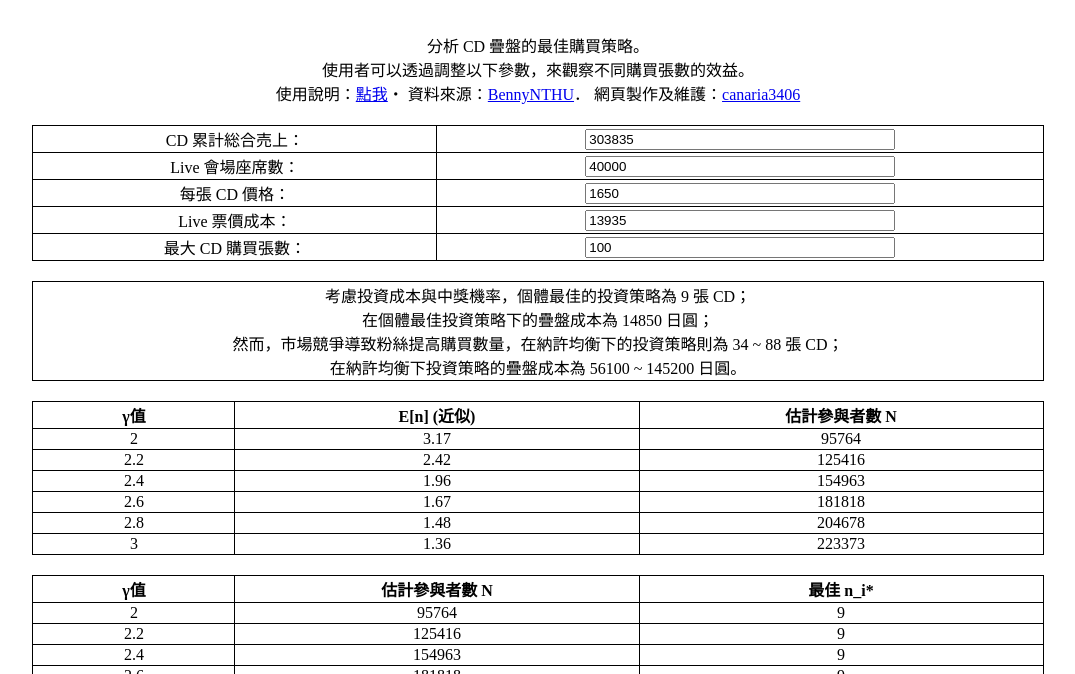
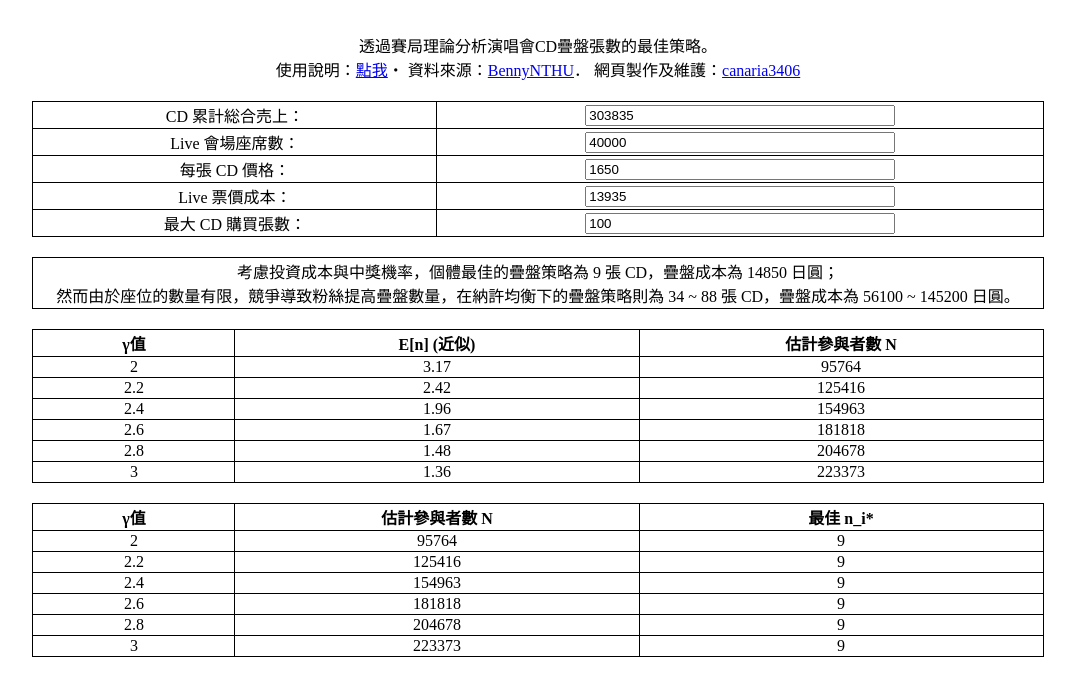
Before and after one commit to canaria3406/Ticket_Decision_Analysis, a plain HTML site: page index.html in a window 1280 px wide. Shown: the part 69-743 px from the top of the page, without its empty margins (102-1177 px from the left). Drawn offline with nearby package versions, Linux system fonts and the light colour scheme.

Commit message:
20250329

```diff
--- a/index.html
+++ b/index.html
@@ -18,8 +18,7 @@
     <h1>Ticket Decision Analysis</h1>
 
     <p>
-    分析 CD 疊盤的最佳購買策略。<br>
-    使用者可以透過調整以下參數，來觀察不同購買張數的效益。<br>
+    透過賽局理論分析演唱會CD疊盤張數的最佳策略。<br>
     使用說明：<a href="https://github.com/canaria3406/Ticket_Decision_Analysis">點我</a>・
     資料來源：<a href="https://github.com/BennyNTHU/Ticket/blob/main/Tickets.pdf">BennyNTHU</a>．
     網頁製作及維護：<a href="https://github.com/canaria3406">canaria3406</a>
--- a/src/main.js
+++ b/src/main.js
@@ -209,10 +209,8 @@ function updateData() {
     if (!logContainer) {
       return;
     }
-    logContainer.innerText = `考慮投資成本與中獎機率，個體最佳的投資策略為 ${bc01} 張 CD；
-    在個體最佳投資策略下的疊盤成本為 ${bc01 * c} 日圓；
-    然而，市場競爭導致粉絲提高購買數量，在納許均衡下的投資策略則為 ${nc01} ~ ${nc02} 張 CD；
-    在納許均衡下投資策略的疊盤成本為 ${nc01 * c} ~ ${nc02 * c} 日圓。`;
+    logContainer.innerText = `考慮投資成本與中獎機率，個體最佳的疊盤策略為 ${bc01} 張 CD，疊盤成本為 ${bc01 * c} 日圓；
+    然而由於座位的數量有限，競爭導致粉絲提高疊盤數量，在納許均衡下的疊盤策略則為 ${nc01} ~ ${nc02} 張 CD，疊盤成本為 ${nc01 * c} ~ ${nc02 * c} 日圓。`;
   }
 
   logToSpan(bc01, nc01, nc02);
```
